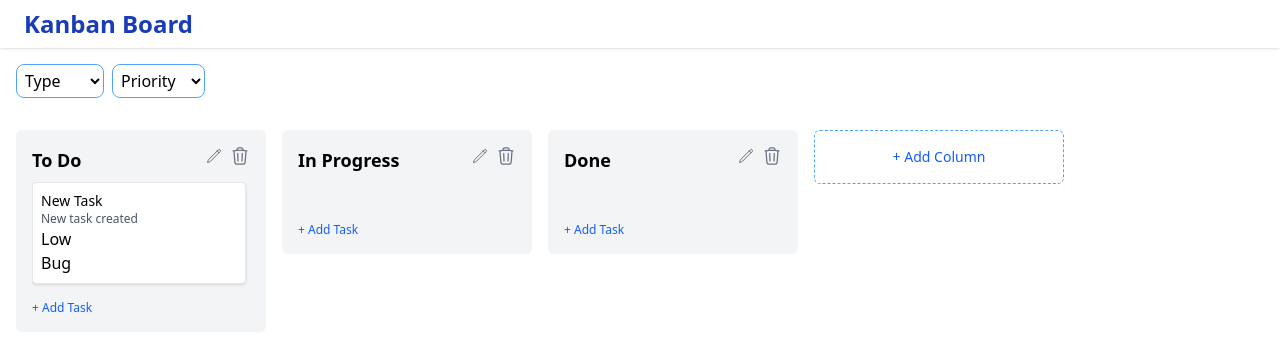
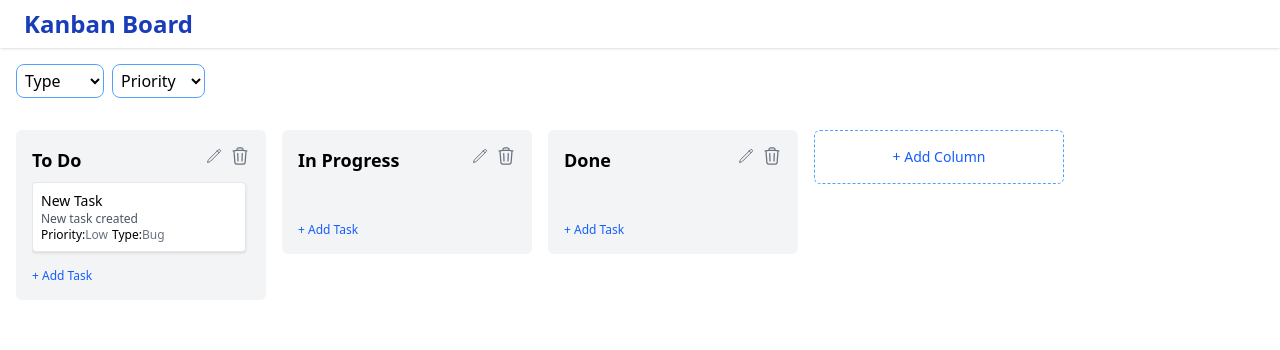
Before and after one commit to PallaviDule/React-Kanban-board, a React (Vite) app: page / in a window 1280 px wide. Shown: the top 350 px of the page. Built offline with nearby package versions, Linux system fonts and the light colour scheme.

Commit message:
priority and type in task

```diff
--- a/src/components/task/SortableTaskCard.tsx
+++ b/src/components/task/SortableTaskCard.tsx
@@ -34,8 +34,17 @@ const SortableTaskCard: React.FC<Props> = ({ task, onDelete, onEdit, draggingTas
       >
         <h1 className="text-sm font-medium">{task.title}</h1>
         <p className="text-xs text-gray-600">{task.description}</p>
-        <h3>{task.priority}</h3>
-        <h3>{task.type}</h3>
+        <div className='flex'>
+          <h3 className='text-xs'>
+            <label className=''> Priority:</label>
+            <label className='text-gray-500'>{task.priority}</label>
+          </h3>
+          <h3 className='text-xs px-1 '>
+            <label> Type:</label>
+            <label className='text-gray-500'>{task.type}</label>
+          </h3>
+        </div>
+
       </div>
 
       {/* Icons should be outside the draggable zone */}
```
